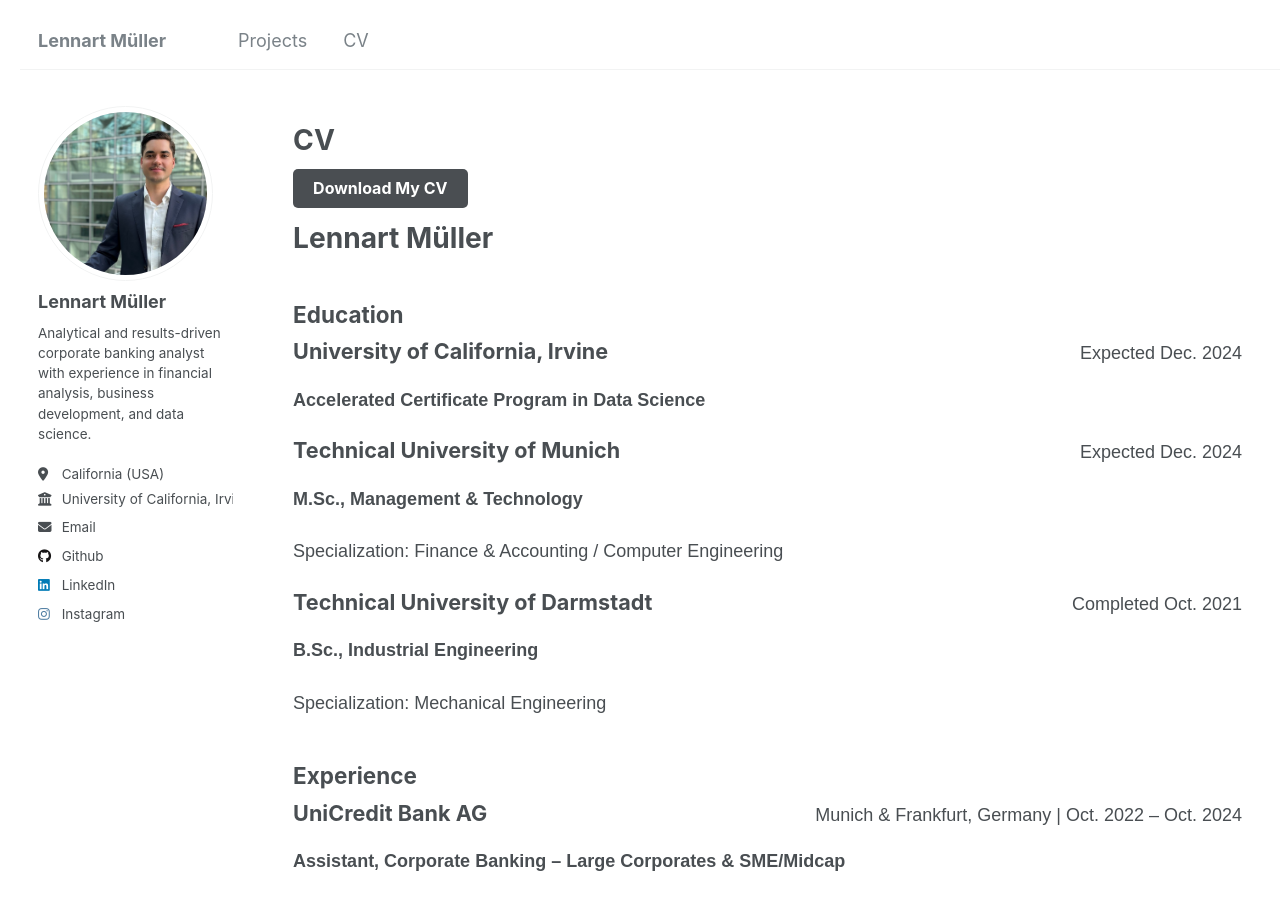
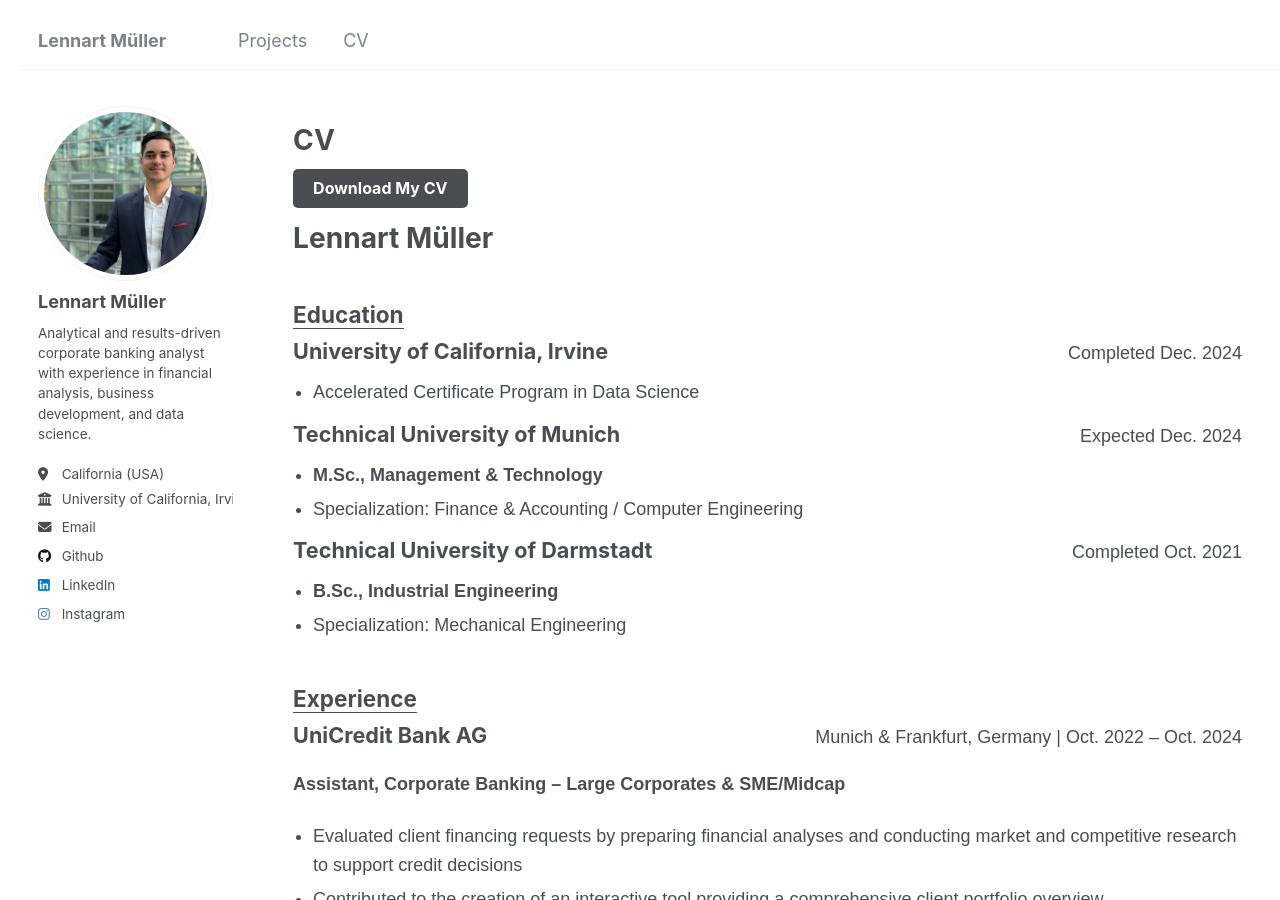
Before and after one commit to lennartmueller123/lennartmueller123.github.io, a Jekyll site: the page built from _pages/cv.html, in a window 1280 px wide and 900 px high. Built offline with Jekyll 4.4.1, drawn with Linux system fonts in a browser that asks for light colours.

Commit message:
Update cv.html
Enhancing CV page

```diff
--- a/_pages/cv.html
+++ b/_pages/cv.html
@@ -60,14 +60,16 @@
     <h1>Lennart Müller</h1>
 
     <div class="section education">
-        <h2>Education</h2>
+        <h2><u>Education</u></h2>
 
         <div class="entry">
             <div class="entry-header">
                 <h3>University of California, Irvine</h3>
-                <p>Expected Dec. 2024</p>
+                <p>Completed Dec. 2024</p>
             </div>
-            <p><strong>Accelerated Certificate Program in Data Science</strong></p>
+            <ul>
+                <li>Accelerated Certificate Program in Data Science</li>
+            </ul>
         </div>
 
         <div class="entry">
@@ -75,8 +77,10 @@
                 <h3>Technical University of Munich</h3>
                 <p>Expected Dec. 2024</p>
             </div>
-            <p><strong>M.Sc., Management & Technology</strong></p>
-            <p>Specialization: Finance & Accounting / Computer Engineering</p>
+            <ul>
+                <li><strong>M.Sc., Management & Technology</strong></li>
+                <li>Specialization: Finance & Accounting / Computer Engineering</li>
+            </ul>
         </div>
 
         <div class="entry">
@@ -84,13 +88,15 @@
                 <h3>Technical University of Darmstadt</h3>
                 <p>Completed Oct. 2021</p>
             </div>
-            <p><strong>B.Sc., Industrial Engineering</strong></p>
-            <p>Specialization: Mechanical Engineering</p>
+            <ul>
+                <li><strong>B.Sc., Industrial Engineering</strong></li>
+                <li>Specialization: Mechanical Engineering</li>
+            </ul>
         </div>
     </div>
 
     <div class="section experience">
-        <h2>Experience</h2>
+        <h2><u>Experience</u></h2>
 
         <div class="entry">
             <div class="entry-header">
```
